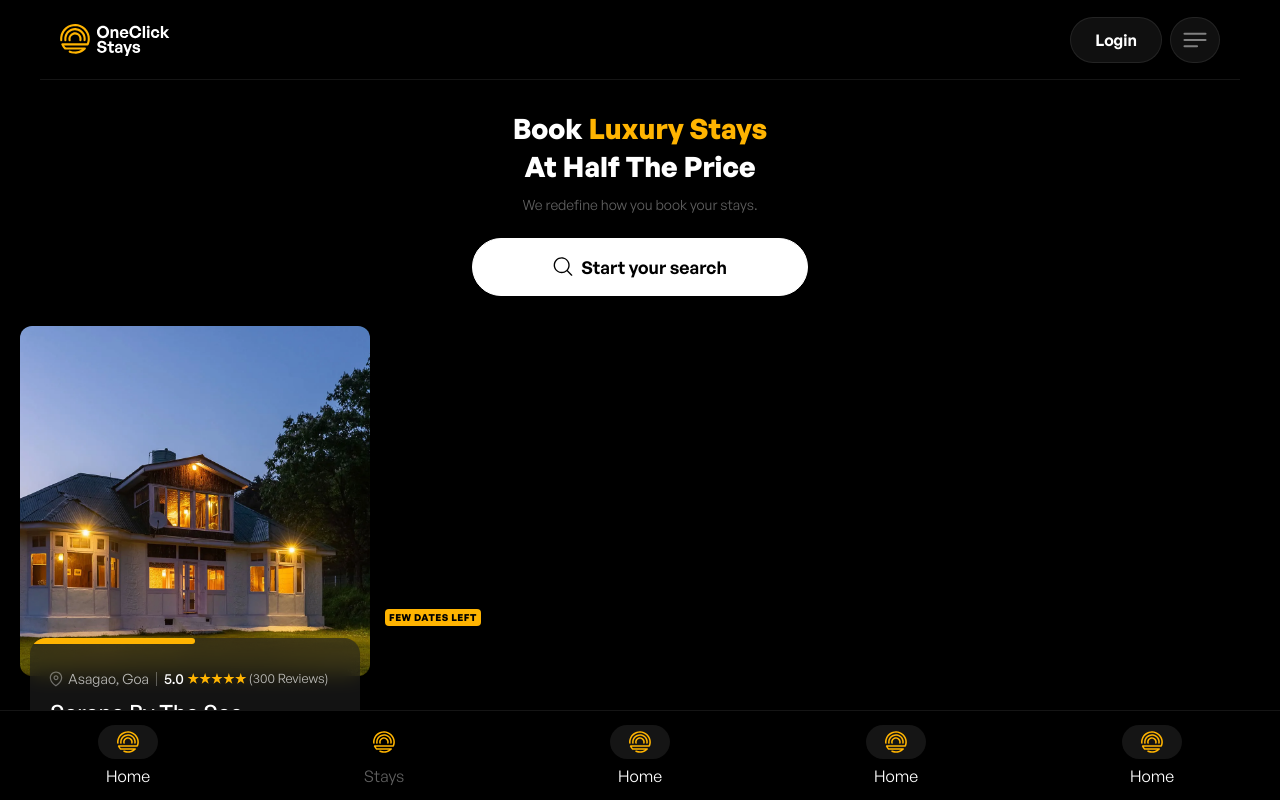
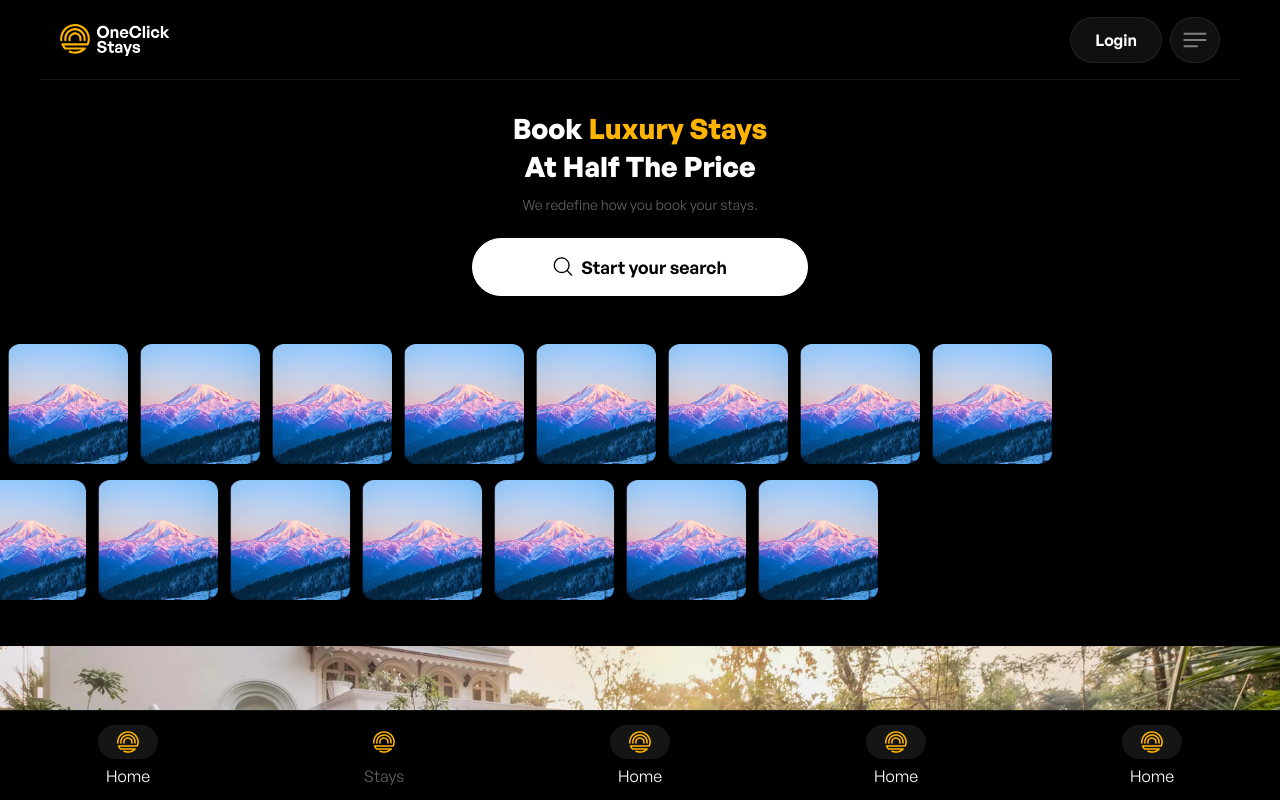
Before and after one commit to Blueflurry/OCS-v4-web, a Next.js app: page / in a window 1280 px wide. Built offline with nearby package versions, Linux system fonts and the light colour scheme.

Commit message:
card layout changes

```diff
--- a/app/components/StayCard/StayCard.module.scss
+++ b/app/components/StayCard/StayCard.module.scss
@@ -12,10 +12,10 @@
     }
 
     &__image {
-        border-radius: 12px;
+        // border-radius: 12px;
         width: 100%;
-        max-width: 350px;
-        height: 350px;
+        // max-width: 350px;
+        height: 280px;
         object-fit: cover;
         margin: 0;
         padding: 0;
@@ -27,7 +27,7 @@
         bottom: 0;
         right: 0;
         left: 0;
-        background: linear-gradient(transparent 60%, rgba(black, 0.7));
+        background: linear-gradient(transparent 60%, white 90%);
         position: absolute;
     }
 
@@ -35,7 +35,7 @@
         display: inline-block;
         position: relative;
         top: -55px;
-        left: 15px;
+        left: 23%;
         z-index: 4;
         padding: 2px 4px;
         font-size: 0.6rem;
@@ -43,21 +43,56 @@
         letter-spacing: 0.5px;
         text-transform: uppercase;
         color: black;
-        background-color: $color-primary;
+        background-color: $color-progress1;
         border-radius: 4px;
+        transform: translateY(10px);
+        opacity: 0;
+        animation: ease-up 0.5s 3.5s ease-in-out forwards;
+
+        @keyframes ease-up {
+            from {
+                transform: translateY(10px);
+                opacity: 0;
+            }
+            to {
+                transform: translateY(0);
+                opacity: 1;
+            }
+        }
+
+        &::after {
+            content: "";
+            position: absolute;
+            bottom: -10px; /* Adjust this to control the gap */
+            left: 50%;
+            transform: translateX(-50%);
+            border-width: 6px;
+            border-style: solid;
+            border-color: $color-progress1 transparent transparent transparent;
+        }
     }
 
     &__progress {
         display: block;
         height: 6px;
-        background-color: $color-primary;
+        background-color: $color-progress1;
         position: absolute;
         top: 0;
         left: 0;
         max-width: 100%;
-        width: 50%;
+        width: 0;
         border-top-right-radius: 200px;
         border-bottom-right-radius: 200px;
+        animation: progress 1.5s 2s ease-in-out forwards;
+
+        @keyframes progress {
+            from {
+                width: 0;
+            }
+            to {
+                width: 30%;
+            }
+        }
     }
 
     &__content {
@@ -66,15 +101,15 @@
         border-radius: 16px;
         overflow: hidden;
         width: 100%;
-        max-width: 330px;
-        background: #21212199;
+        max-width: 320px;
+        background: rgba(#141414, 0.8);
         backdrop-filter: blur(10px);
         position: absolute;
-        top: 88%;
-        left: 10px;
+        top: 85%;
+        left: 20px;
 
         h3 {
-            font-size: 1.4rem;
+            font-size: 1.35rem;
             font-weight: 500;
 
             span {
@@ -92,7 +127,7 @@
         height: 14px;
         width: 1px;
         border-right: 1px solid rgba(white, 0.3);
-        margin: 0 7px -1px 6px;
+        margin: 0 7px -1.5px 6px;
     }
 
     &__header {
@@ -121,7 +156,7 @@
         }
 
         p {
-            font-size: 0.875rem;
+            font-size: 0.7rem;
             color: rgba(white, 0.7);
         }
     }
@@ -139,7 +174,7 @@
         }
 
         p {
-            font-size: 0.8rem;
+            font-size: 0.7rem;
         }
     }
 
@@ -210,7 +245,7 @@
         &--unit {
             font-weight: 400;
             color: rgba(white, 0.65);
-            font-size: 1.1rem;
+            font-size: 1rem;
             // margin-left: -3px;
 
             span {
--- a/app/components/StayCard/index.js
+++ b/app/components/StayCard/index.js
@@ -8,7 +8,7 @@ const StayCard = () => {
             <Image src="/assets/images/banner.webp" width={400} height={500} alt="Shimla" className={styles["stay-card__image"]} />
             {/* <div className={styles["stay-card__overlay"]} /> */}
 
-            <span className={styles["stay-card__indicator"]}>Few dates left</span>
+            <span className={styles["stay-card__indicator"]}>available</span>
             <div className={styles["stay-card__content"]}>
                 <div className={styles["stay-card__progress"]} />
                 <div className={styles["stay-card__header"]}>
--- a/app/page.js
+++ b/app/page.js
@@ -8,10 +8,10 @@ export default function Home() {
         <>
             <Header />
             <Hero />
-            <div style={{ padding: "30px 20px 280px" }}>
+            <Locations />
+            <div style={{ padding: "30px 0px 200px" }}>
                 <StayCard />
             </div>
-            <Locations />
         </>
     );
 }
--- a/app/styles/_variables.scss
+++ b/app/styles/_variables.scss
@@ -1,4 +1,5 @@
 $color-primary: #ffb401;
+$color-progress1: #3dda52;
 $color-bg-primary: #000000;
 $color-bg-secondary: #ffffff10;
 $color-border-primary: #ffffff15;
```
Also changed, not shown: public/assets/images/banner.webp.
